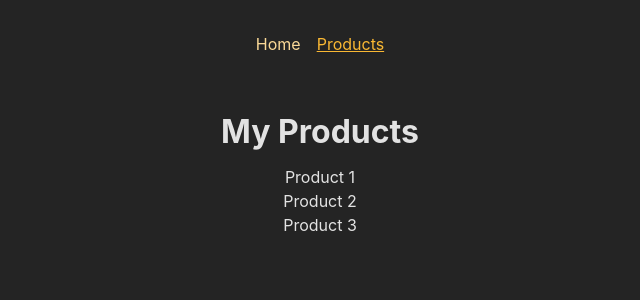
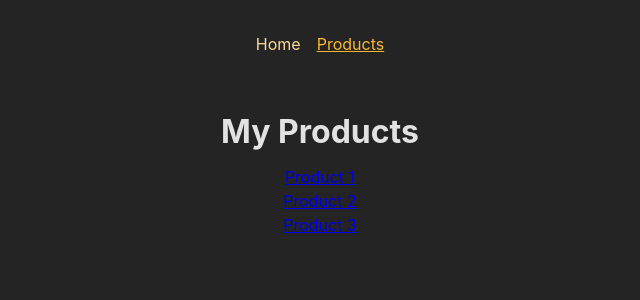
Before and after one commit to nagmabano/react-router, a React (Create React App) app: page /products in a window 1280 px wide. Shown: the top 300 px of the page, without its empty margins (320-960 px from the left). Built offline with nearby package versions, Linux system fonts and the light colour scheme.

Commit message:
using Link fro dynamic routes

```diff
--- a/src/pages/Products.js
+++ b/src/pages/Products.js
@@ -1,11 +1,13 @@
+import { Link } from "react-router-dom";
+
 function ProductsPage() {
   return (
     <>
       <h1>My Products</h1>
       <ul>
-        <li>Product 1</li>
-        <li>Product 2</li>
-        <li>Product 3</li>
+        <li><Link to="/product/product-1">Product 1</Link></li>
+        <li><Link to="/product/product-2">Product 2</Link></li>
+        <li><Link to="/product/product-3">Product 3</Link></li>
       </ul>
     </>
   );
```
